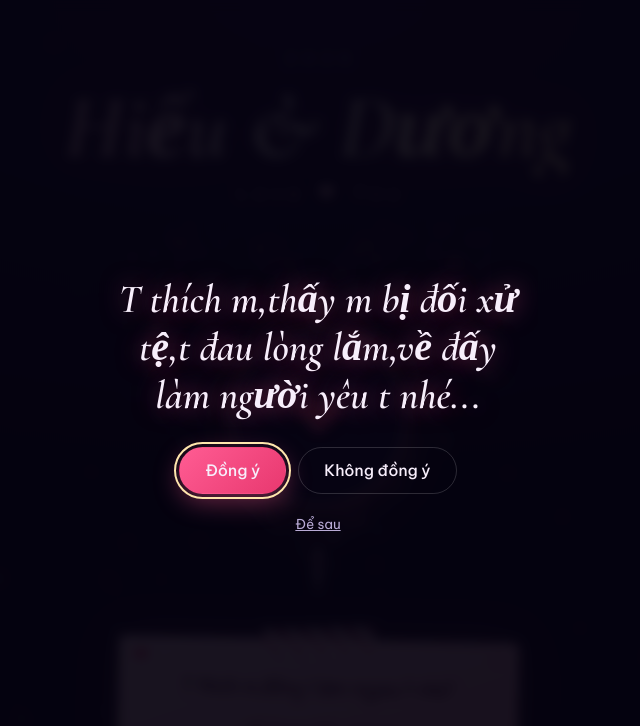
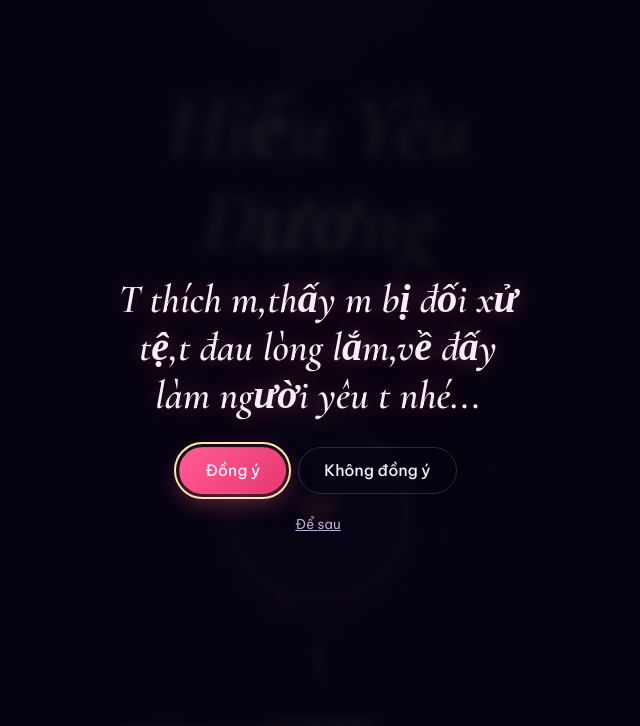
Before and after one commit to tunglamminh/Hieu-33Duong, a plain HTML site: page index.html in a window 1280 px wide. Shown: the top 726 px of the page, without its empty margins (322-962 px from the left). Drawn offline with nearby package versions, Linux system fonts and the light colour scheme.

Commit message:
Update index.html

```diff
--- a/index.html
+++ b/index.html
@@ -3,7 +3,7 @@
 <head>
   <meta charset="utf-8">
   <meta name="viewport" content="width=device-width, initial-scale=1">
-  <title>Hieu &amp; Duong</title>
+  <title>Hiếu Yêuamp; Dương</title>
   <link rel="preconnect" href="https://fonts.googleapis.com">
   <link rel="preconnect" href="https://fonts.gstatic.com" crossorigin>
   <link href="https://fonts.googleapis.com/css2?family=Be+Vietnam+Pro:wght@300;400;500;600&family=Cormorant+Garamond:ital,wght@0,500;1,500;1,600&family=Patrick+Hand&display=swap" rel="stylesheet">
@@ -42,7 +42,6 @@
       display: flex; flex-direction: column; align-items: center; text-align: center;
     }
 
-    /* ---------- Tiêu đề ---------- */
     .year { margin: 0; font-weight: 300; font-size: 1rem; letter-spacing: .5em; text-indent: .5em; color: var(--muted); }
     .names {
       margin: .15em 0 0;
@@ -55,7 +54,6 @@
     .tagline { margin: .4em 0 0; font-weight: 300; font-size: 1.05rem; letter-spacing: .45em; text-indent: .45em; color: var(--blush); }
     .tagline .heart { color: var(--rose); letter-spacing: 0; }
 
-    /* ---------- Ảnh + trái tim hạt ---------- */
     .stage { position: relative; width: min(80vw, 380px); aspect-ratio: 1; margin: clamp(14px, 3vh, 30px) 0 6px; }
     #heart { position: absolute; inset: 0; width: 100%; height: 100%; }
     .photo {
@@ -69,7 +67,6 @@
     .photo img { width: 100%; height: 100%; object-fit: cover; display: block; }
     .photo .fallback { position: absolute; inset: 0; display: grid; place-items: center; font-size: 3rem; color: var(--rose); }
 
-    /* ---------- Nút ---------- */
     .btn {
       font: inherit; font-weight: 500; font-size: .98rem;
       border-radius: 999px; padding: .8em 1.6em; cursor: pointer;
@@ -87,7 +84,6 @@
     .link-btn { background: none; border: 0; padding: .2em .4em; font: inherit; font-size: .85rem; color: var(--muted); text-decoration: underline; cursor: pointer; }
     .link-btn:hover { color: var(--blush); }
 
-    /* ---------- Giấy nhớ (sticky note) ---------- */
     .sticky {
       position: relative; width: 100%; padding: 28px 22px 14px;
       border-radius: 3px 3px 16px 3px; text-align: left;
@@ -119,7 +115,6 @@
     .reply { margin: 0; max-width: 400px; font-size: .98rem; line-height: 1.6; color: var(--blush); }
     .sr-only { position: absolute; width: 1px; height: 1px; overflow: hidden; clip: rect(0 0 0 0); white-space: nowrap; }
 
-    /* ---------- Note trái tim cố định (chỉ đọc) ---------- */
     .love-note {
       position: relative; width: 100%; max-width: 400px; margin-top: 26px; padding: 32px 26px 20px;
       border-radius: 6px 6px 24px 6px; text-align: center; cursor: default;
@@ -142,7 +137,6 @@
     .love-text { margin: 0; font-size: 1.4rem; line-height: 1.5; white-space: pre-line; overflow-wrap: anywhere; }
     .love-sign { margin: 12px 0 0; font-size: 1.15rem; color: #8a2f5c; }
 
-    /* ---------- Popup mở đầu ---------- */
     dialog {
       width: min(92vw, 440px); max-height: 96vh; padding: 16px; border: 0;
       background: transparent; color: var(--text); overflow-x: hidden; overflow-y: auto;
@@ -156,7 +150,6 @@
     .intro-body { display: flex; flex-direction: column; align-items: center; gap: 18px; text-align: center; padding-top: 10px; }
     .intro-body h2 { margin: 0; font-family: var(--serif); font-style: italic; font-weight: 600; font-size: clamp(1.9rem, 7vw, 2.5rem); text-shadow: 0 0 24px rgba(255, 92, 147, .5); }
 
-    /* ---------- Toast + tim bay ---------- */
     #toast {
       position: fixed; left: 50%; bottom: 26px; z-index: 50;
       transform: translate(-50%, 20px); opacity: 0; pointer-events: none;
@@ -238,14 +231,11 @@
   (() => {
     "use strict";
 
-    /* =====================================================
-       ✏️ CHỈNH SỬA Ở ĐÂY — đổi chữ, ảnh, câu hỏi tại đây
-       ===================================================== */
     const CONFIG = {
       year: "2026",
-      names: "Hiếu & Dương",
+      names: "Hiếu Yêu Dương",
       tagline: "Love ❤ You",
-      photo: "EDIT_ME.png",            // đường dẫn ảnh (đặt cùng thư mục với index.html)
+      photo: "EDIT_ME.png",
       footer: "Vắt cực khô trí não dành cho m <3",
 
       question: "T thích m,thấy m bị đối xử tệ,t đau lòng lắm,về đấy làm người yêu  t nhé... ",
@@ -253,15 +243,13 @@
       noText: "Không đồng ý",
       yesReply: "T thích m..",
       noReply: "T rất mong được có cơ hội có m",
-      noRunsAway: true,               // Nút "Không đồng ý" tự chạy trốn khi di chuột vào
+      noRunsAway: true,
 
-      // 💌 Lời nhắn cố định
       loveNote: {
         text: "T thích m,đồng í làm ngyeu t nhé?",
         sign: "— Đỗ Trung Hiếu <3 Dương"
       }
     };
-    /* ===================================================== */
 
     const $ = (s) => document.querySelector(s);
     const reduceMotion = matchMedia("(prefers-reduced-motion: reduce)").matches;
@@ -273,11 +261,10 @@
       },
       set(key, value) {
         try { localStorage.setItem(key, JSON.stringify(value)); return true; }
-        catch (e) { return false; }
+        catch (e) { return fallback; }
       }
     };
 
-    /* ---------- Đổ chữ vào trang ---------- */
     $("#year").textContent = CONFIG.year;
     $("#names").textContent = CONFIG.names;
     $("#tagline").textContent = CONFIG.tagline;
@@ -288,7 +275,6 @@
     $("#loveText").textContent = CONFIG.loveNote.text;
     $("#loveSign").textContent = CONFIG.loveNote.sign;
 
-    // Gán nội dung cố định vào ô giấy nhớ phía dưới
     $("#pageNote").value = CONFIG.loveNote.text;
     $("#pageSign").textContent = CONFIG.loveNote.sign;
 
@@ -299,7 +285,6 @@
     photo.addEventListener("error", () => { photo.hidden = true; $("#photoFallback").hidden = false; });
     photo.src = CONFIG.photo;
 
-    /* ---------- Toast ---------- */
     const toast = $("#toast");
     let toastTimer;
     function showToast(text) {
@@ -309,7 +294,6 @@
       toastTimer = setTimeout(() => toast.classList.remove("show"), 2200);
     }
 
-    /* ---------- Bầu trời sao ---------- */
     const sky = $("#sky"), sctx = sky.getContext("2d");
     let W, H, DPR, stars = [], shoots = [];
 
@@ -350,7 +334,6 @@
       }
     }
 
-    /* ---------- Trái tim bằng hạt sáng ---------- */
     const hc = $("#heart"), hctx = hc.getContext("2d");
     let HS = 0;
     const particles = Array.from({ length: 360 }, () => ({
@@ -394,7 +377,6 @@
     function loop(time) { drawSky(); drawHeart(time); requestAnimationFrame(loop); }
     requestAnimationFrame(loop);
 
-    /* ---------- Popup mở đầu ---------- */
     const ANS_KEY = "lm.answer";
     const intro = $("#intro"), yesBtn = $("#yesBtn"), noBtn = $("#noBtn");
     const pageReply = $("#pageReply");
@@ -406,7 +388,7 @@
     }
 
     function openIntro() {
-      document.body.style.overflow = "hidden";       // khoá cuộn trang phía sau
+      document.body.style.overflow = "hidden";
       intro.showModal();
     }
     intro.addEventListener("close", () => { document.body.style.overflow = ""; });
@@ -447,7 +429,6 @@
       noBtn.addEventListener("touchstart", (e) => { e.preventDefault(); dodge(); }, { passive: false });
     }
 
-    /* Mở popup ngay khi vào trang */
     renderAnswer();
     openIntro();
   })();
```
